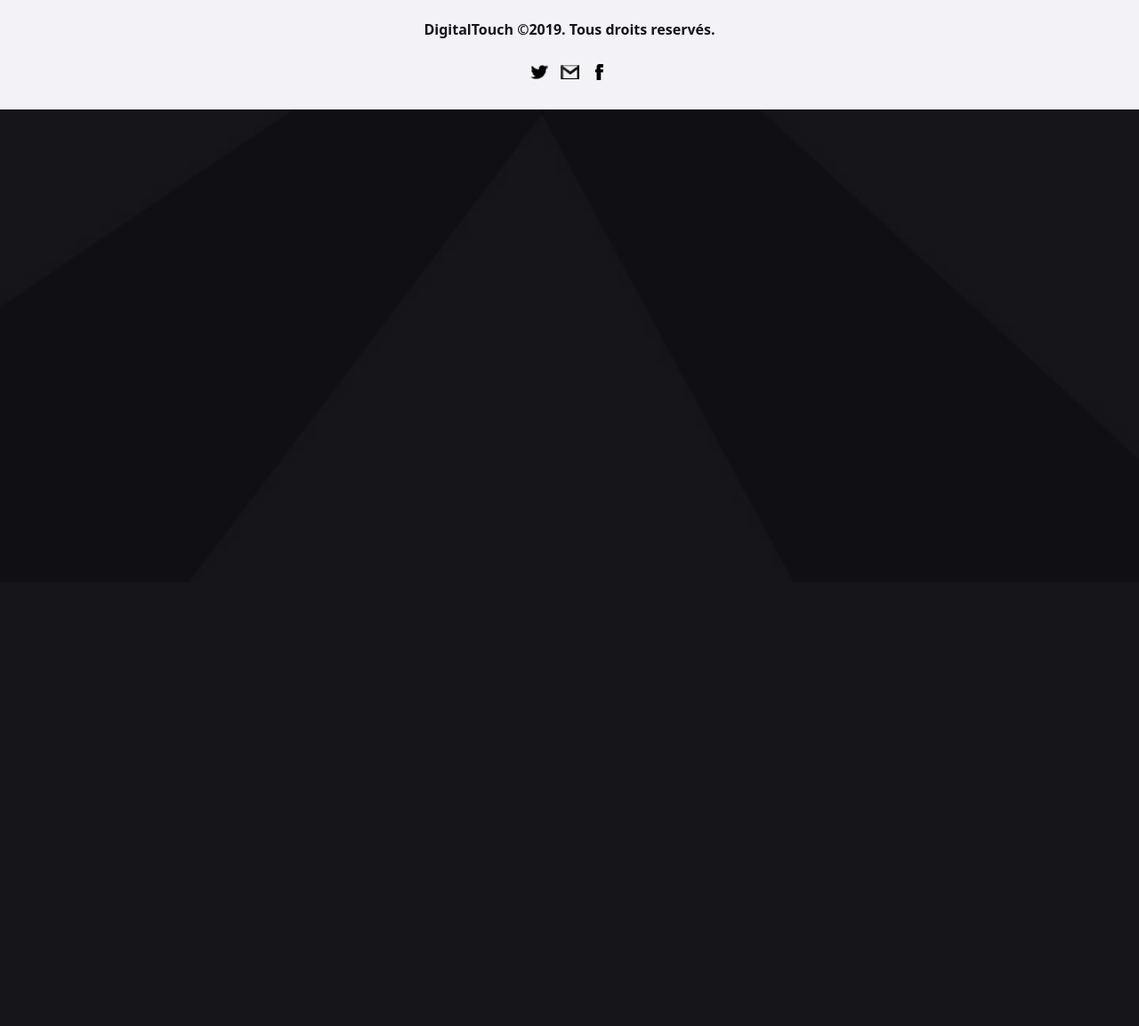
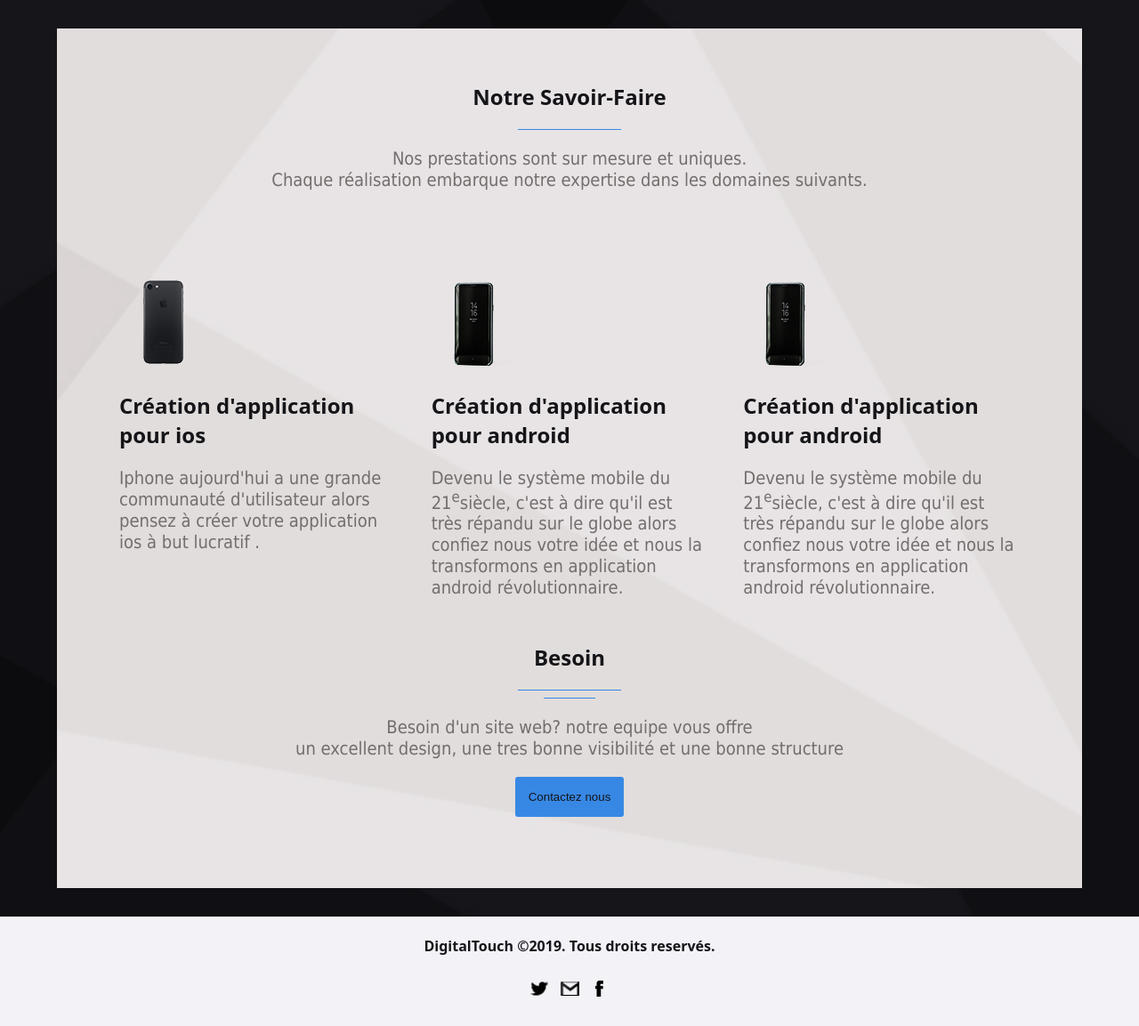
Before and after one commit to manshaftsantos/DigitTouch, a PHP site: page /esp_dev_mobile in a window 1280 px wide. Shown: the part 146-1299 px from the top of the page at 89% size. Before the commit the page ends 269 px from the top, so only its background shows below. Run offline with PHP 8.4, Linux system fonts and the light colour scheme.

Commit message:
Firewall

```diff
--- a/css/main.css
+++ b/css/main.css
@@ -463,7 +463,15 @@ footer
 {
     width: 33%;
 }
-
+/*.andro
+{
+    margin-left: 22vw;
+}
+.iphone, .android
+{
+    padding-left: 8vw;
+}
+*/
 @media(max-width:860px)
 {
     .img_presentation
@@ -515,4 +523,8 @@ footer
         width: 100%;
         text-align: center;
     }
+    .andro
+    {
+    margin:auto;
+    }
 }
--- a/view/esp_dev_mobile.view.php
+++ b/view/esp_dev_mobile.view.php
@@ -11,7 +11,49 @@
 <body>
 <!---------Header------------------------------------------->
 <?php include("include/header.php")?>
+<section class="scontact">
+    <div align="center" class="mcontact">
+        <h2>Notre Savoir-Faire</h2>
+        <hr id="hr1">
 
+    </div>
+    <div class="tcontact" align="center">
+        <p class="slogan">Nos prestations sont sur mesure et uniques. <br>
+            Chaque réalisation embarque notre expertise dans les domaines suivants.</p>
+    </div>
+
+    <div class="sdeveloppement">
+        <div class="dev">
+                <img  class="iphone" src="img/iphone.png" alt="">
+                <h2>Création d'application pour ios</h2>
+                <p class="slogan"> Iphone aujourd'hui a une grande communauté d'utilisateur
+                alors pensez à créer votre application ios à but lucratif .</p>
+        </div>
+        <div class="dev andro">
+                <img class="android" src="img/android.png" alt="">
+                <h2>Création d'application pour android</h2>
+                <p class="slogan">Devenu le système mobile du 21<sup>e</sup>siècle, c'est à dire
+                qu'il est très répandu sur le globe alors confiez nous votre idée et nous la
+                transformons en application android révolutionnaire.</p>
+        </div>
+        <div class="dev andro">
+                <img class="android" src="img/android.png" alt="">
+                <h2>Création d'application pour android</h2>
+                <p class="slogan">Devenu le système mobile du 21<sup>e</sup>siècle, c'est à dire
+                qu'il est très répandu sur le globe alors confiez nous votre idée et nous la
+                transformons en application android révolutionnaire.</p>
+        </div>
+    </div>
+
+    <div align="center">
+        <h2>Besoin</h2>
+        <hr id="hr1">
+        <hr id="hr2">
+        <p class="slogan">Besoin d'un site web? notre equipe vous offre <br> un excellent design,  une tres bonne visibilité et une bonne structure </p>
+        <a href="contact.php"><button class="btn_savoir"> Contactez nous </button> </a>
+    </div>
+
+</section>
 <!---------Footer------------------------------------------->
 <?php include("include/footer.php")?>
 </body>
```
Also changed, not shown: img/android.png (added), img/iphone.png (added).
